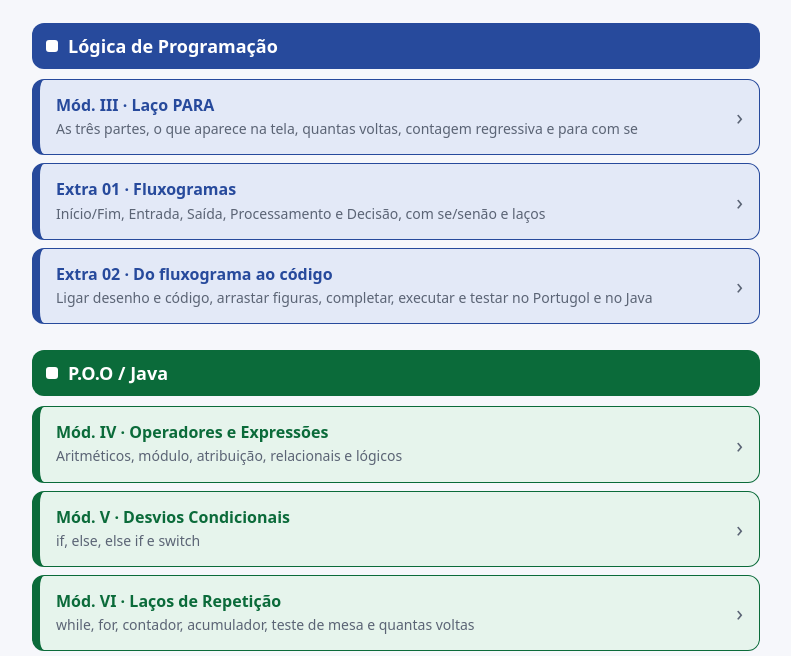
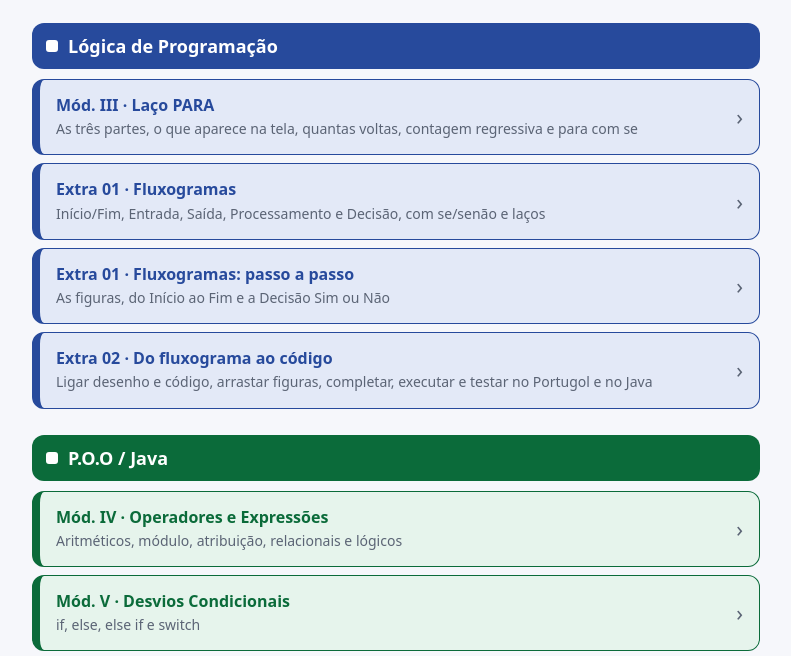
Before and after one commit to RosivalDSilva-Dev/aulas_gamificadas, a plain HTML site: page index.html in a window 1280 px wide. Shown: the part 122-778 px from the top of the page, without its empty margins (244-1035 px from the left). Drawn offline with Linux system fonts and the light colour scheme.

Commit message:
Página inicial: cartão da Extra 01 passo a passo

```diff
--- a/index.html
+++ b/index.html
@@ -35,6 +35,7 @@ footer{color:var(--ink2);font-size:13px;margin-top:36px;border-top:1px solid var
 <h2><i></i>Lógica de Programação</h2>
 <a class="card" href="LP/LP_Gam_Mod_03/"><div><b>Mód. III · Laço PARA</b><span>As três partes, o que aparece na tela, quantas voltas, contagem regressiva e para com se</span></div><em>›</em></a>
 <a class="card" href="LP/LP_Gam_Extra_01/"><div><b>Extra 01 · Fluxogramas</b><span>Início/Fim, Entrada, Saída, Processamento e Decisão, com se/senão e laços</span></div><em>›</em></a>
+<a class="card" href="LP/LP_Gam_Extra_01_ae/"><div><b>Extra 01 · Fluxogramas: passo a passo</b><span>As figuras, do Início ao Fim e a Decisão Sim ou Não</span></div><em>›</em></a>
 <a class="card" href="LP/LP_Gam_Extra_02/"><div><b>Extra 02 · Do fluxograma ao código</b><span>Ligar desenho e código, arrastar figuras, completar, executar e testar no Portugol e no Java</span></div><em>›</em></a>
 
 </section>
```
